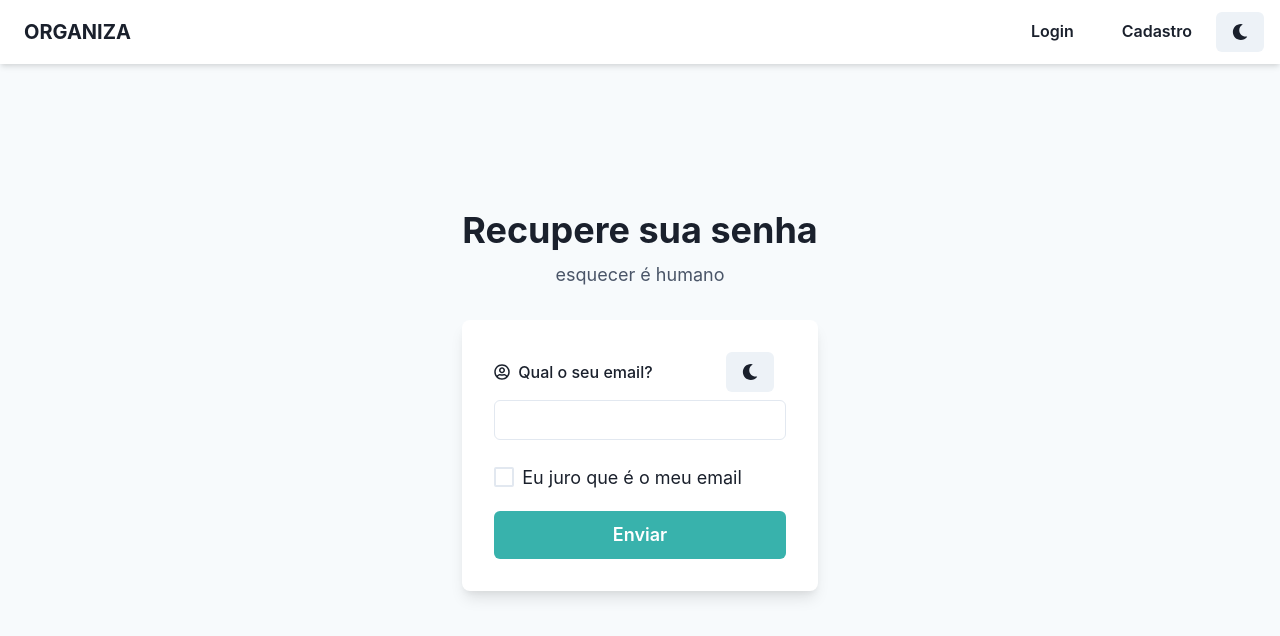
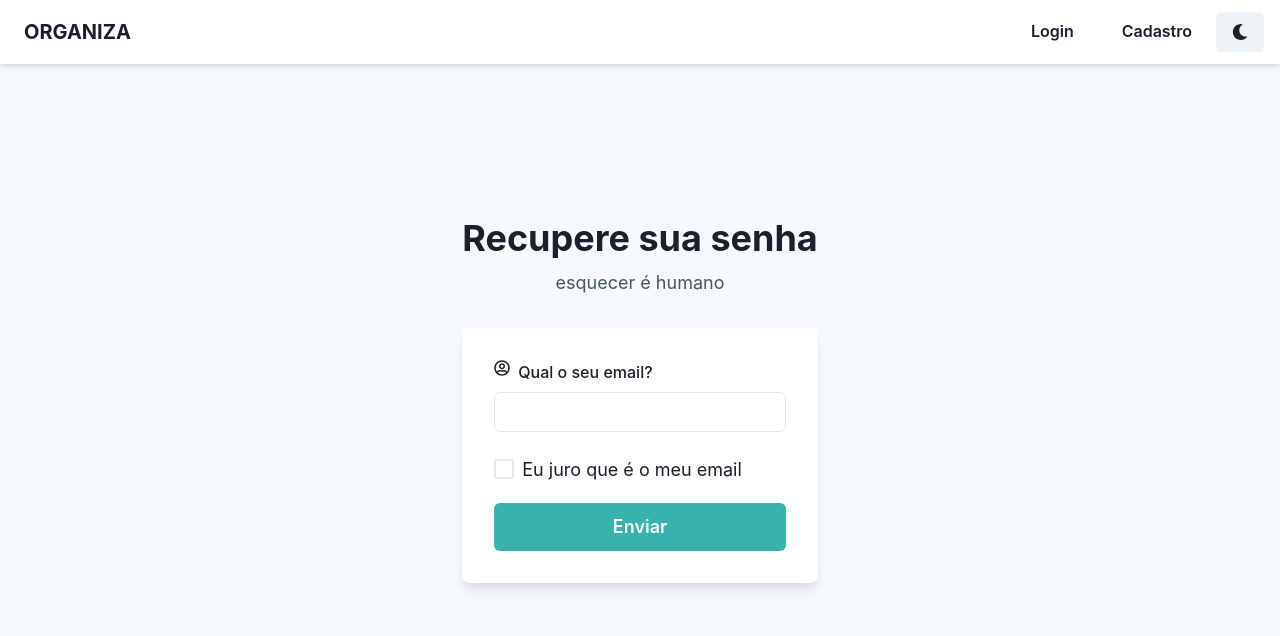
Before and after one commit to NickSilva71/PROJETO_ORGANIZA, a Next.js app: page /login/recuperar-senha in a window 1280 px wide. Shown: the top 636 px of the page. Built offline with nearby package versions, Linux system fonts and the light colour scheme.

Commit message:
Corrigindo icone de alterar entre modo claro e escuro que eu esqueci

```diff
--- a/src/pages/login/recuperar-senha/index.jsx
+++ b/src/pages/login/recuperar-senha/index.jsx
@@ -107,14 +107,8 @@ export default function RecuperarSenha() {
         <Box rounded="lg" bg={useColorModeValue('white', 'gray.700')} boxShadow="lg" p={8}>
           <Stack spacing={4}>
             <FormControl id="email">
-              <FormLabel display="flex" justifyContent="space-between">
-                <Flex display="inline-flex" align="center" gap={2}>
+              <FormLabel display="flex" align="center" gap={2}>
                   <FaRegUserCircle /> Qual o seu email?
-                </Flex>
-
-                <Button onClick={toggleColorMode}>
-                  {colorMode === "light" ? <FaMoon /> : <FaSun />}
-                </Button>
               </FormLabel>
               <Input
                 type="email"
```
